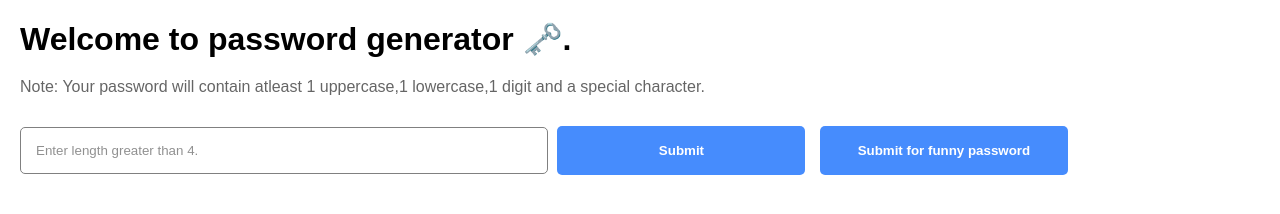
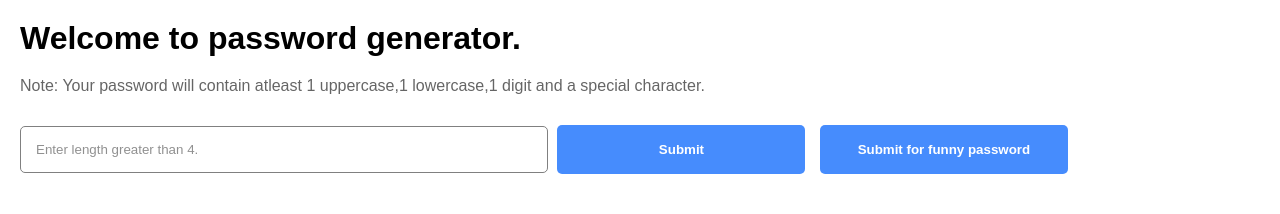
Before and after one commit to SDInfinity/Javascript-Tutorial, a website: page Password/index.html in a window 1280 px wide. Drawn offline with Linux system fonts and the light colour scheme.

Commit message:
Make changes in index.html and styles.css

```diff
--- a/Password/index.html
+++ b/Password/index.html
@@ -9,7 +9,7 @@
 </head>
 <body>
     <div class="container">
-        <h1>Welcome to password generator 🗝️.</h1>
+        <h1>Welcome to password generator.</h1>
         <p class="note">Note: Your password will contain atleast 1 uppercase,1 lowercase,1 digit and a special character.</p>
         <form action="">
             <input type="text" class="length" placeholder="Enter length greater than 4.">
```
